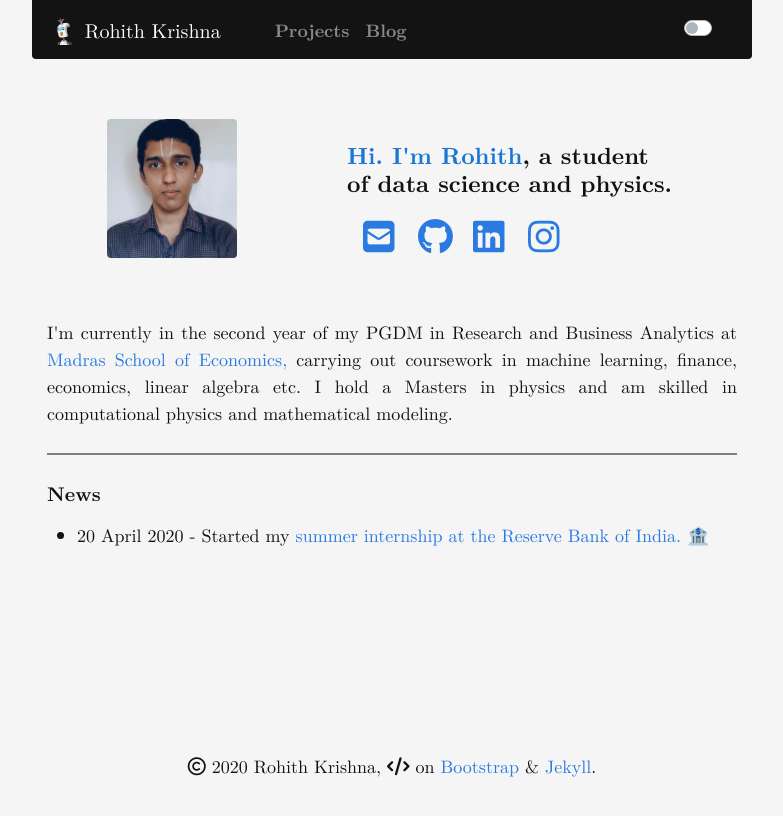
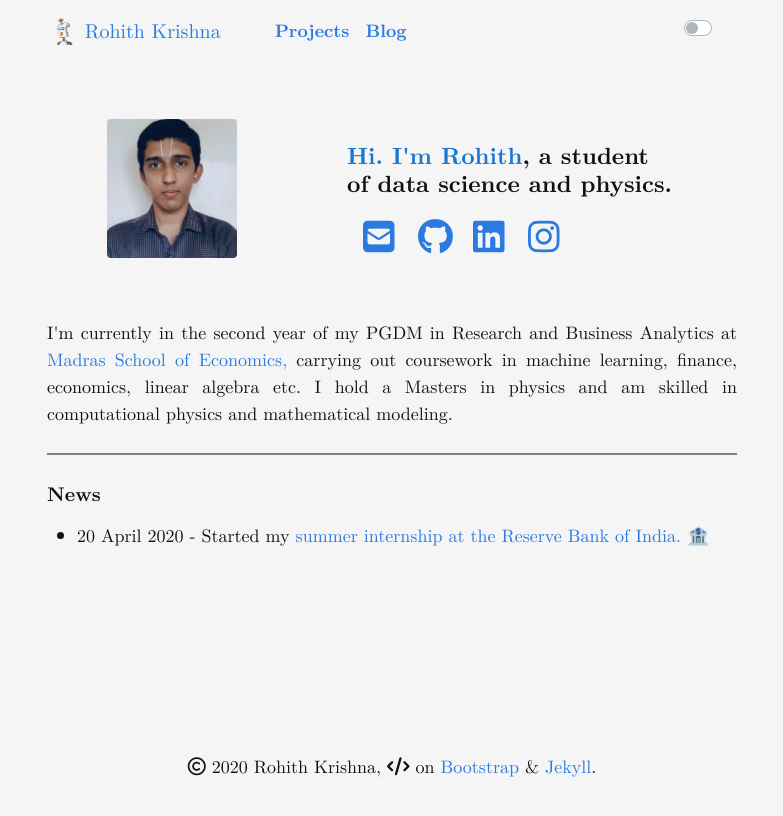
Before and after one commit to rohithmay/rohithmay.github.io, a Jekyll site: the page built from index.md, in a window 1280 px wide. Shown: the top 816 px of the page, without its empty margins (248-1031 px from the left). Built offline with Jekyll 4.4.1, drawn with Linux system fonts in a browser that asks for light colours; nearby versions of some CDN libraries; a style sheet for code colours, icons or effects is not loaded.

Commit message:
Update navbar.html

```diff
--- a/_includes/navbar.html
+++ b/_includes/navbar.html
@@ -1,4 +1,4 @@
-<nav class="navbar navbar-expand-md navbar-dark rounded-bottom" style = "background-color: #131313;" role="navigation">
+<nav class="navbar navbar-expand-md  rounded-bottom"  role="navigation">
   <!-- Use this for black background in dark mode style = "background-color: #000000;"" -->
   <!-- Use sticky-top in class above
  -->
```
